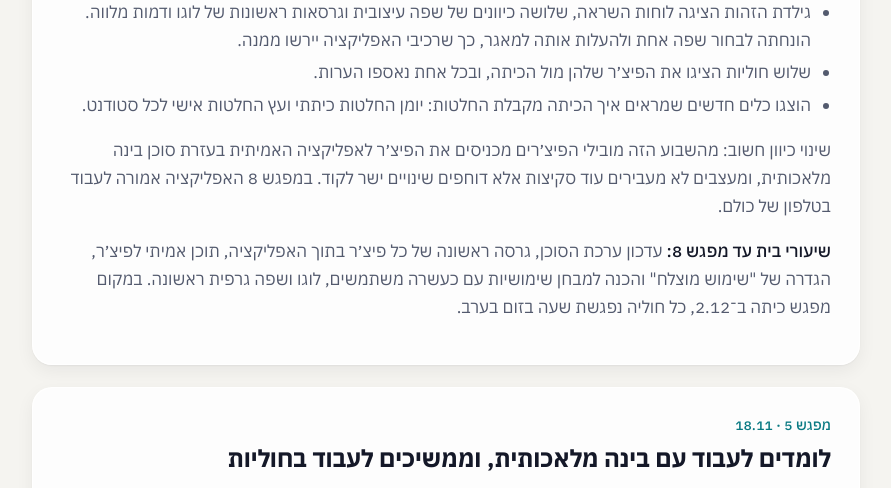
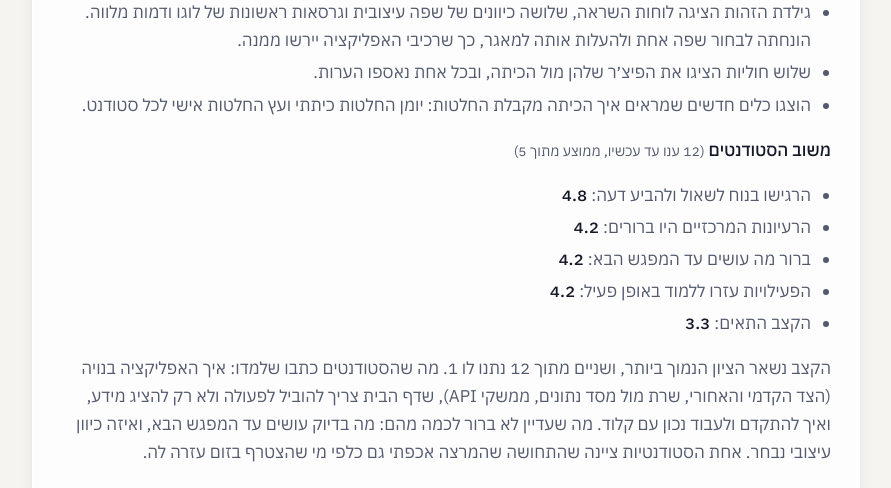
Before and after one commit to eranlahav/hitme-lectures, a plain HTML site: page overview/index.html in a window 1280 px wide. Shown: the part 2480-2968 px from the top of the page, without its empty margins (194-1085 px from the left). Drawn offline with Linux system fonts and the light colour scheme; grey boxes are pictures that could not be loaded.

Commit message:
Overview: session 6 feedback
Co-Authored-By: Claude Sonnet 5.5 <noreply@anthropic.com>
Claude-Session: https://claude.ai/code/session_01QzxYnaN3388BPGE7d8hQcL

```diff
--- a/overview/index.html
+++ b/overview/index.html
@@ -162,6 +162,15 @@ footer { margin-top: 18px; font-size: 13px; color: var(--text-2); }
       <li>שלוש חוליות הציגו את הפיצ׳ר שלהן מול הכיתה, ובכל אחת נאספו הערות.</li>
       <li>הוצגו כלים חדשים שמראים איך הכיתה מקבלת החלטות: יומן החלטות כיתתי ועץ החלטות אישי לכל סטודנט.</li>
     </ul>
+    <p><b>משוב הסטודנטים</b> <span class="note">(12 ענו עד עכשיו, ממוצע מתוך 5)</span></p>
+    <ul>
+      <li>הרגישו בנוח לשאול ולהביע דעה: <b>4.8</b></li>
+      <li>הרעיונות המרכזיים היו ברורים: <b>4.2</b></li>
+      <li>ברור מה עושים עד המפגש הבא: <b>4.2</b></li>
+      <li>הפעילויות עזרו ללמוד באופן פעיל: <b>4.2</b></li>
+      <li>הקצב התאים: <b>3.3</b></li>
+    </ul>
+    <p>הקצב נשאר הציון הנמוך ביותר, ושניים מתוך 12 נתנו לו 1. מה שהסטודנטים כתבו שלמדו: איך האפליקציה בנויה (הצד הקדמי והאחורי, שרת מול מסד נתונים, ממשקי API), שדף הבית צריך להוביל לפעולה ולא רק להציג מידע, ואיך להתקדם ולעבוד נכון עם קלוד. מה שעדיין לא ברור לכמה מהם: מה בדיוק עושים עד המפגש הבא, ואיזה כיוון עיצובי נבחר. אחת הסטודנטיות ציינה שהתחושה שהמרצה אכפתי גם כלפי מי שהצטרף בזום עזרה לה.</p>
     <p>שינוי כיוון חשוב: מהשבוע הזה מובילי הפיצ׳רים מכניסים את הפיצ׳ר לאפליקציה האמיתית בעזרת סוכן בינה מלאכותית, ומעצבים לא מעבירים עוד סקיצות אלא דוחפים שינויים ישר לקוד. במפגש 8 האפליקציה אמורה לעבוד בטלפון של כולם.</p>
     <p><b>שיעורי בית עד מפגש 8:</b> עדכון ערכת הסוכן, גרסה ראשונה של כל פיצ׳ר בתוך האפליקציה, תוכן אמיתי לפיצ׳ר, הגדרה של "שימוש מוצלח" והכנה למבחן שימושיות עם כעשרה משתמשים, לוגו ושפה גרפית ראשונה. במקום מפגש כיתה ב־2.12, כל חוליה נפגשת שעה בזום בערב.</p>
   </article>
@@ -367,6 +376,7 @@ footer { margin-top: 18px; font-size: 13px; color: var(--text-2); }
         <li>במפגש 3 שוב חרגנו בזמנים, והתנסות מעשית עם כלי בינה מלאכותית ירדה מהתוכנית. מעכשיו קובעים מראש נקודות עצירה בשיעור.</li>
         <li>30 הדקות האחרונות של כל מפגש שמורות להסבר שיעורי הבית. זו התחייבות שלי לסטודנטים.</li>
         <li>במפגש 5 שוב חרגנו מהזמן, ופגישות הגילדות עברו למפגש מקוון.</li>
+        <li>הקצב קיבל שוב את הציון הנמוך ביותר, גם במפגש 6 (3.3), ורבים מהמשתתפים היו בזום. נבדוק איך לצמצם תוכן ולשלב טוב יותר את המשתתפים מרחוק.</li>
         <li>שיעורי הבית כבר לא אחידים לכל הכיתה אלא שונים לכל חוליה. במפגש 4 השאלה על הבהירות של שיעורי הבית קיבלה את הציון הנמוך ביותר, ולכן נבדוק את זה במשוב של מפגש 5.</li>
       </ul>
     </div>
```
